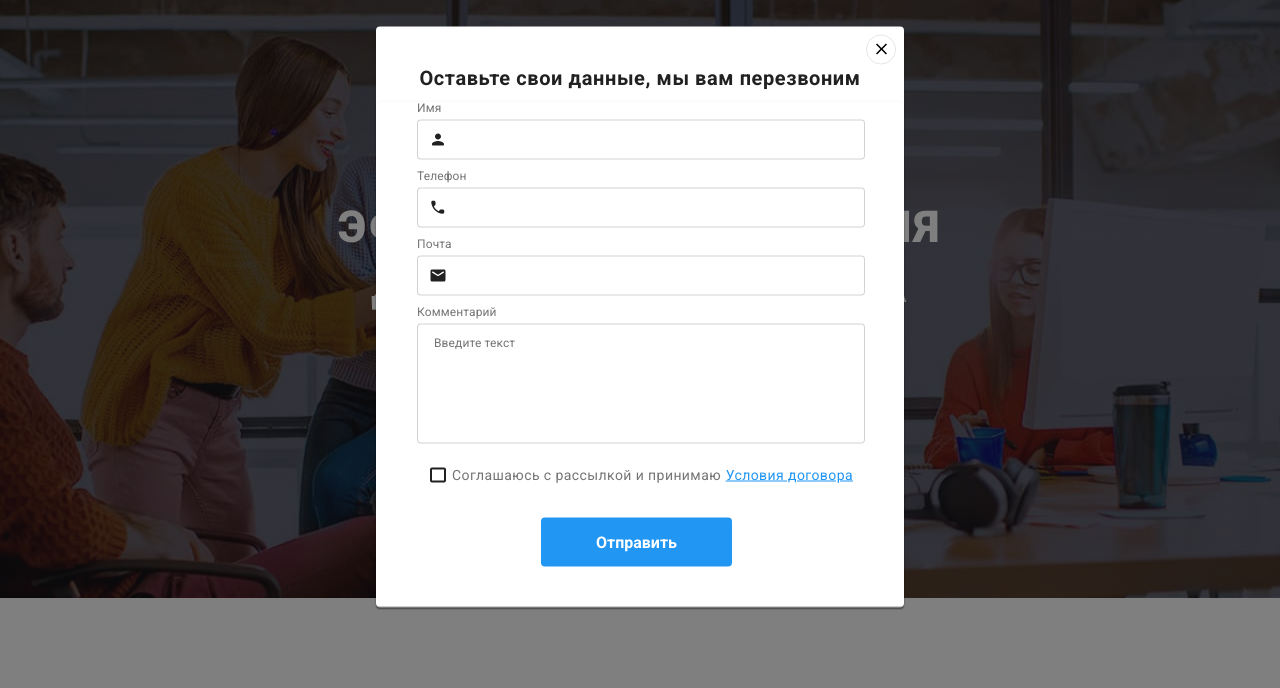
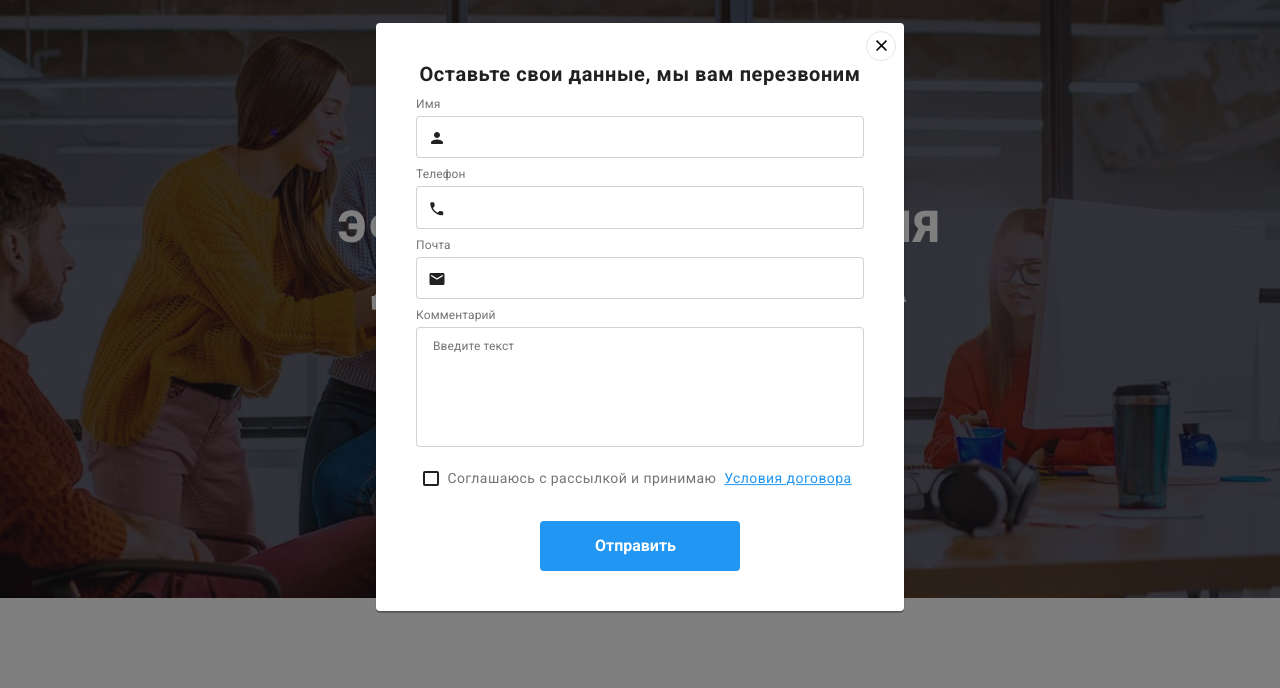
Before and after one commit to PNataliya/goit-markup-hw-06, a plain HTML site: page index.html in a window 1280 px wide. Both pictures are taken after a click on the button "Заказать услугу". Shown: the part 83-771 px from the top of the page. Drawn offline with nearby package versions, Linux system fonts and the light colour scheme.

Commit message:
вносит правки в формы модального окна и футера

```diff
--- a/css/styles.css
+++ b/css/styles.css
@@ -367,7 +367,6 @@ Button Заказать услугу - start
 .btn {
   display: inline-flex;
   align-items: center;
-  font-family: inherit;
   border: none;
   cursor: pointer;
   position: relative;
@@ -375,10 +374,7 @@ Button Заказать услугу - start
 }
 
 .hero-button {
-  font-family: inherit;
-  cursor: pointer;
   box-shadow: var(--box-shadow-button);
-  border-radius: 4px;
   padding: 10px 32px;
   font-weight: 700;
   font-size: 16px;
@@ -422,10 +418,11 @@ Button Заказать услугу - end
   position: absolute;
 top: 50%;
 left: 50%;
-
+padding: 40px;
+text-align: left;
 min-width: 528px;
 min-height: 581px;
-background: var(--wight-color);
+background-color: var(--wight-color);
 box-shadow: 0px 1px 3px rgba(0, 0, 0, 0.12),
 0px 1px 1px rgba(0, 0, 0, 0.14),
 0px 2px 1px rgba(0, 0, 0, 0.2);
@@ -472,14 +469,7 @@ transition: transform 250ms cubic-bezier(0.4, 0, 0.2, 1);
 .form-data {
   display: flex;
   flex-direction: column;
-  align-items: flex-start;
-  width: 100%;
-  height: 100%;
-  margin-left: auto;
-  margin-right: auto;
-  background: var(--wight-color);
-  box-shadow: var(--box-shadow-card);
-  border-radius: 4px;
+ justify-content: center;
 }
 
 .form-box {
@@ -488,7 +478,6 @@ transition: transform 250ms cubic-bezier(0.4, 0, 0.2, 1);
   flex-direction: column;
   align-items: flex-start;
   margin-bottom: 10px;
-  padding-left: 41px;
 }
 
 .form-label {
@@ -500,21 +489,20 @@ transition: transform 250ms cubic-bezier(0.4, 0, 0.2, 1);
 }
 
 .form-input {
-  font-family: inherit;
   width: 448px;
-  height: 40px;
   padding: 11px 12px 11px 42px;
+  outline: transparent;
+  color: var(--primary-text-color);
   border: 1px solid rgba(33, 33, 33, 0.2);
   border-radius: 4px;
   transition: border 250ms cubic-bezier(0.4, 0, 0.2, 1);
-  cursor: pointer;
 }
 
 
 .form-icon {
   position: absolute;
-  left: 53px;
-  top: 29px;
+  left: 12px;
+  bottom: 11px;
   fill: var(--title-text-color);
   transition: fill 250ms cubic-bezier(0.4, 0, 0.2, 1);
 }
@@ -525,14 +513,15 @@ transition: transform 250ms cubic-bezier(0.4, 0, 0.2, 1);
   flex-direction: column;
   align-items: flex-start;
   margin-bottom: 20px;
-  padding-left: 41px;
+  width: 100%;
 }
 
 textarea {
-  width: 448px;
+  width: 100%;
   height: 120px;
   padding: 12px 16px;
   font-size: 12px;
+  outline: transparent;
   line-height: 1.16;
   letter-spacing: 0.01em;
   color: rgba(117, 117, 117, 0.5);
@@ -540,19 +529,18 @@ textarea {
   border: 1px solid rgba(33, 33, 33, 0.2);
   border-radius: 4px;
   transition: border 250ms cubic-bezier(0.4, 0, 0.2, 1);
-  cursor: pointer;
   resize: none;
 }
+
 
 .confirm-label {
   position: relative;
   display: flex;
-  justify-content: space-between;
+  justify-content: center;
+  align-items: center;
   margin-bottom: 30px;
-  margin-left: 54px;
   font-size: 14px;
   width: 423px;
-  padding-left: 22px;
   line-height: 1.71;
   letter-spacing: 0.03em;
   color: var(--primary-text-color);
@@ -586,8 +574,7 @@ textarea:not(:placeholder-shown){
   line-height: 1.15;
   text-align: center;
   letter-spacing: 0.03em;
-  margin: 0;
-  padding: 40px 40px 12px;
+  margin-bottom: 12px;
   color: var(--title-text-color);
 }
 
@@ -596,12 +583,14 @@ textarea:not(:placeholder-shown){
   margin-bottom: 0;
 }
 
-.confirm {
-  display: block;
+.confirm-label {
+  display: flex;
+  align-items: center;
+  justify-content: center;
   width: 443px;
   height: 24px;
   font-size: 14px;
-  margin: 20px 0 30px;
+  margin-bottom: 30px;
   line-height: 1.71;
   letter-spacing: 0.03em;
   color: var(--primary-text-color);
@@ -614,59 +603,57 @@ textarea:not(:placeholder-shown){
 }
 
 /* скрыть элемент checkbox по-умолчанию при этом сохранив все его свойства */
-.custom-input {
+.confirm-input {
   -wekit-appearance: none;
   -moz-appearance: none;
   appearance: none;
 }
 
-.custom-input {
+.confirm-input {
   position: absolute;
   top: 5px;
   left: 1px;
 }
 
-.confirm-icon-none {
-  position: absolute;
-  top: 4px;
-  left: 0;
+
+.confirm-item {
+  display: flex;
+  align-items: center;
+  justify-content: center;
   width: 16px;
   height: 15px;
-}
-.confirm-icon {
-  position: absolute;
-  top: 4px;
-  left: 0;
-  width: 16px;
-  height: 15px;
+  margin-right: 8px;
   border: 2px solid var(--title-text-color);
   border-radius: 2px;
+}
+
+
+.confirm-icon {
   fill: var(--wight-color);
 }
 
 
-.custom-input:checked + .confirm-icon {
+.confirm-input:checked + .confirm-item {
   background-color: var(--accent-color);
   border: 2px solid var(--accent-color);
-  fill: var(--wight-color);
+
 }
 
 /* =========================== */
 
 .form-submit {
-  font-family: inherit;
   padding: 10px 55px;
-  margin-left: 165px;
-  margin-bottom: 40px;
+  margin-left: auto;
+  margin-right: auto;
+  min-height: 50px;
+  min-width: 200px;
   font-weight: 700;
   font-size: 16px;
   line-height: 1.87;
   text-align: center;
   color: var(--wight-color);
   background-color: var(--accent-color);
-  border-radius: 4px;
-  cursor: pointer;
-  transition: background-color 250ms cubic-bezier(0.4, 0, 0.2, 1);
+  transition: background-color 250ms cubic-bezier(0.4, 0, 0.2, 1), box-shadow 250ms cubic-bezier(0.4, 0, 0.2, 1);
 }
 
 .form-submit:hover,
@@ -997,6 +984,10 @@ SECTION Постоянные клиенты - end
 margin-right: 70px;
 }
 
+.footer-custom {
+  margin-left: auto;
+}
+
 .footer-title {
   margin-top: 0;
   margin-bottom: 20px;
--- a/index.html
+++ b/index.html
@@ -106,13 +106,17 @@
                                 </label>
 
 
-                                    <label  class="confirm-label">Соглашаюсь с рассылкой и принимаю <a href="" class="confirm-accent">Условия договора</a>
-
-                                        <input class="custom-input" type="checkbox" name="confirm">
-                                        <svg class="confirm-icon" width="16" height="15">
-                                            <use href="./images/icons.svg#icon-check"></use>
-                                        </svg>
-
+                                    <label  class="confirm-label">
+                                        <input class="confirm-input" type="checkbox" name="confirm">
+                                        <span class="confirm-item">
+                                            <svg class="confirm-icon" width="16" height="15">
+                                                <use href="./images/icons.svg#icon-check"></use>
+                                            </svg>
+                                        </span>
+                                        <span>
+                                            Соглашаюсь с рассылкой и принимаю&nbsp;
+                                             <a href="" class="confirm-accent">Условия договора</a>
+                                        </span>
                                     </label>
 
                                 <button class="btn form-submit" type="submit">Отправить</button>
@@ -486,7 +490,7 @@
                         </li>
                     </ul>
                 </li>
-                <li>
+                <li class="footer-custom">
                     <!-- Форма футер подпишитесь на рассылку - start -->
 
                     <p class="footer-title">Подпишитесь на рассылку</p>
```
Also changed, not shown: portfolio.html (+1 -1 lines).
